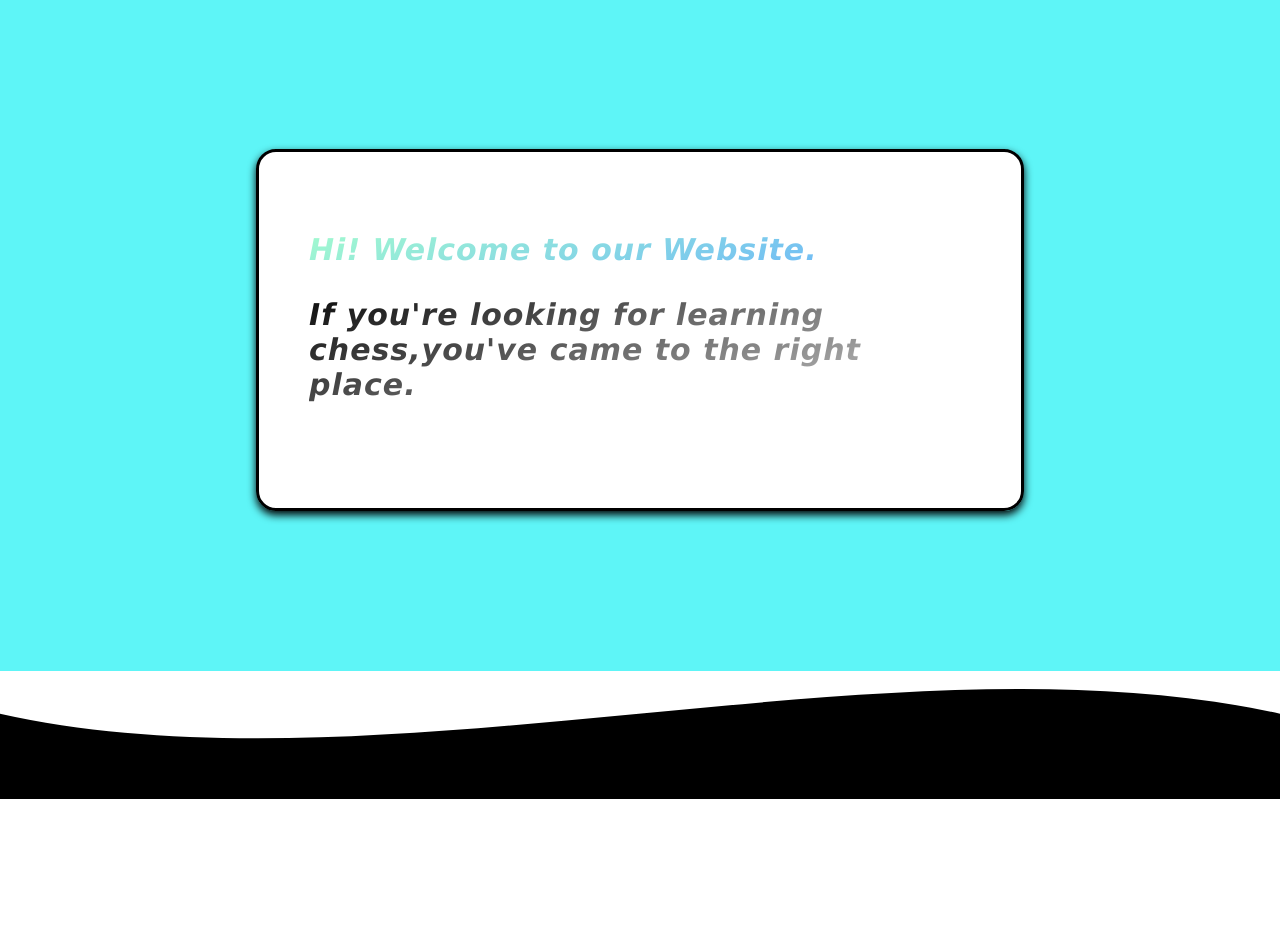
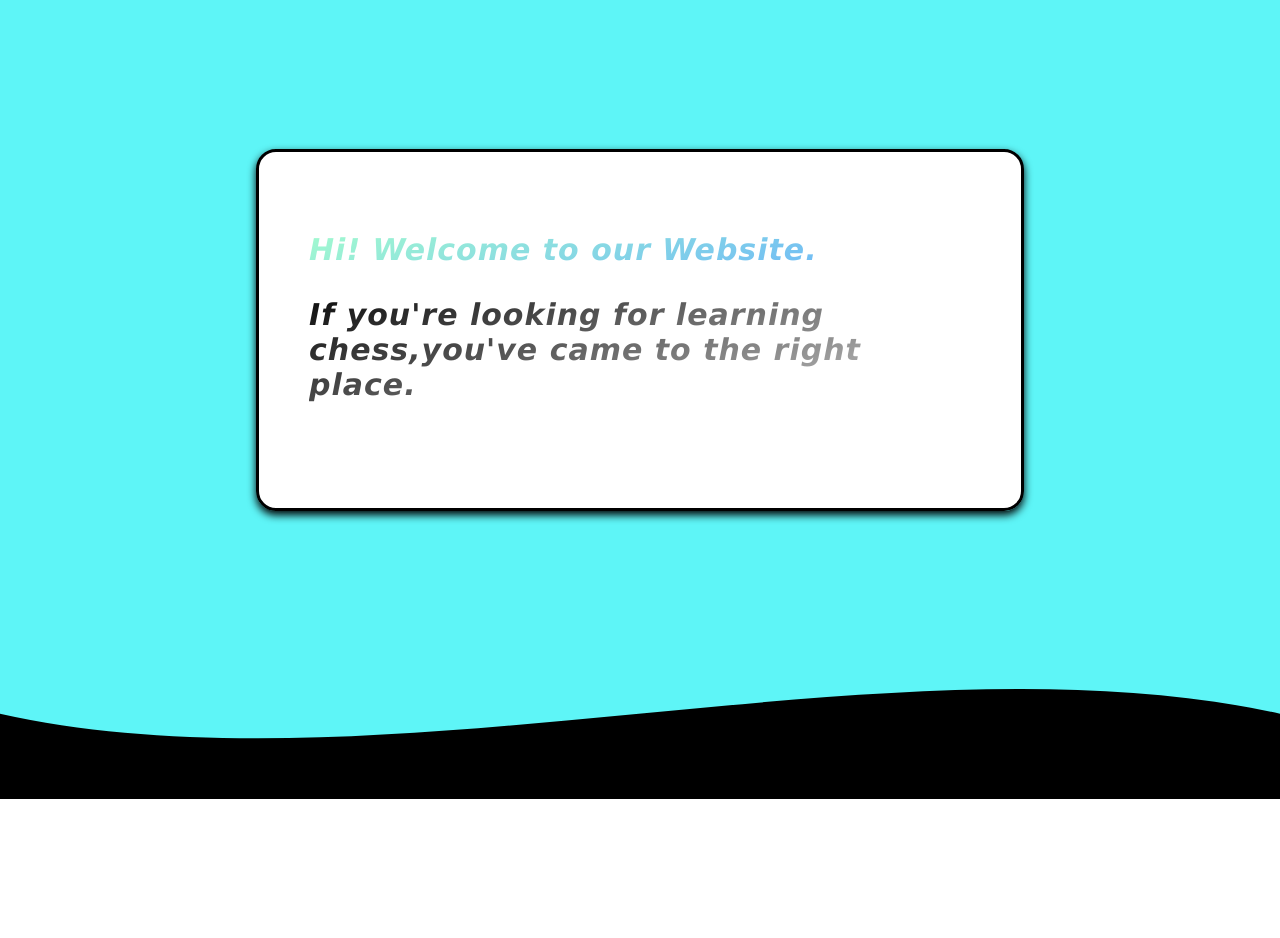
Before and after one commit to 10821324/site1, a PHP site: page /Home.html in a window 1280 px wide. Shown: the part 58-996 px from the top of the page. Run offline with PHP 8.4, Linux system fonts and the light colour scheme.

Commit message:
Update style1.css

```diff
--- a/style1.css
+++ b/style1.css
@@ -191,7 +191,7 @@
     width: 100%;
     height: 20vh;
     height: 16vh;
-    background: #FFFFFF;
+    background: #5ef5f7;
 }
 
 .about-timeline {
```
